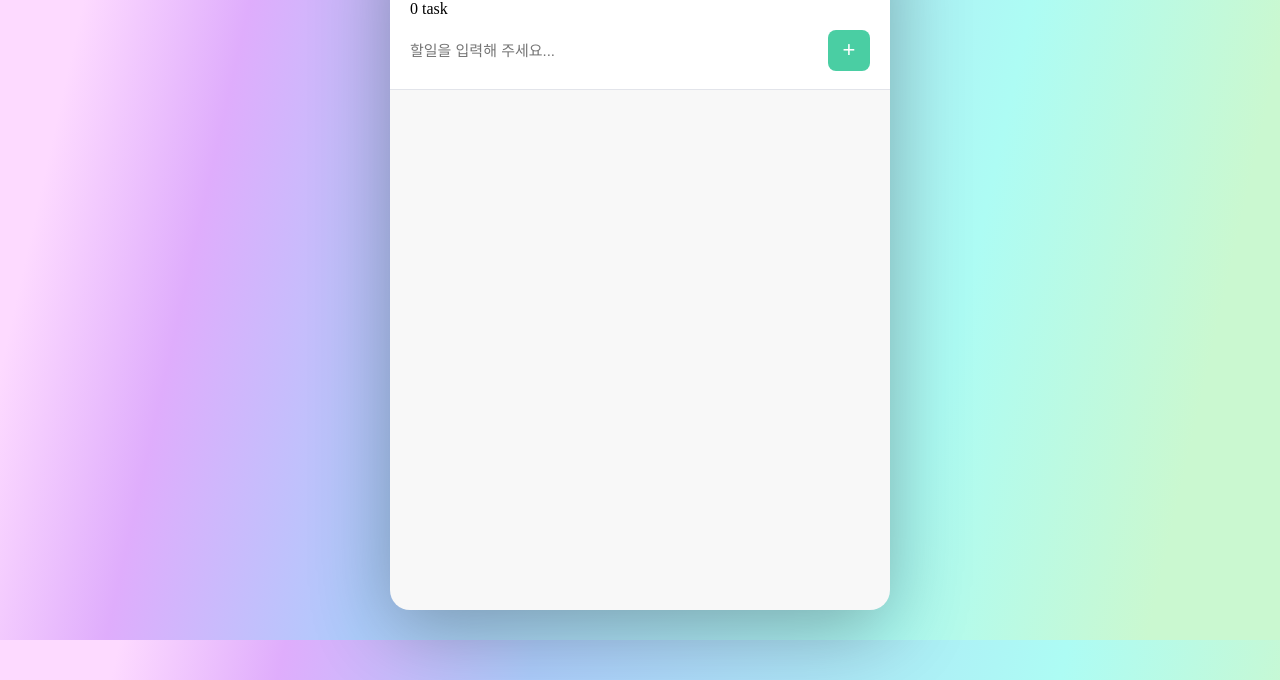
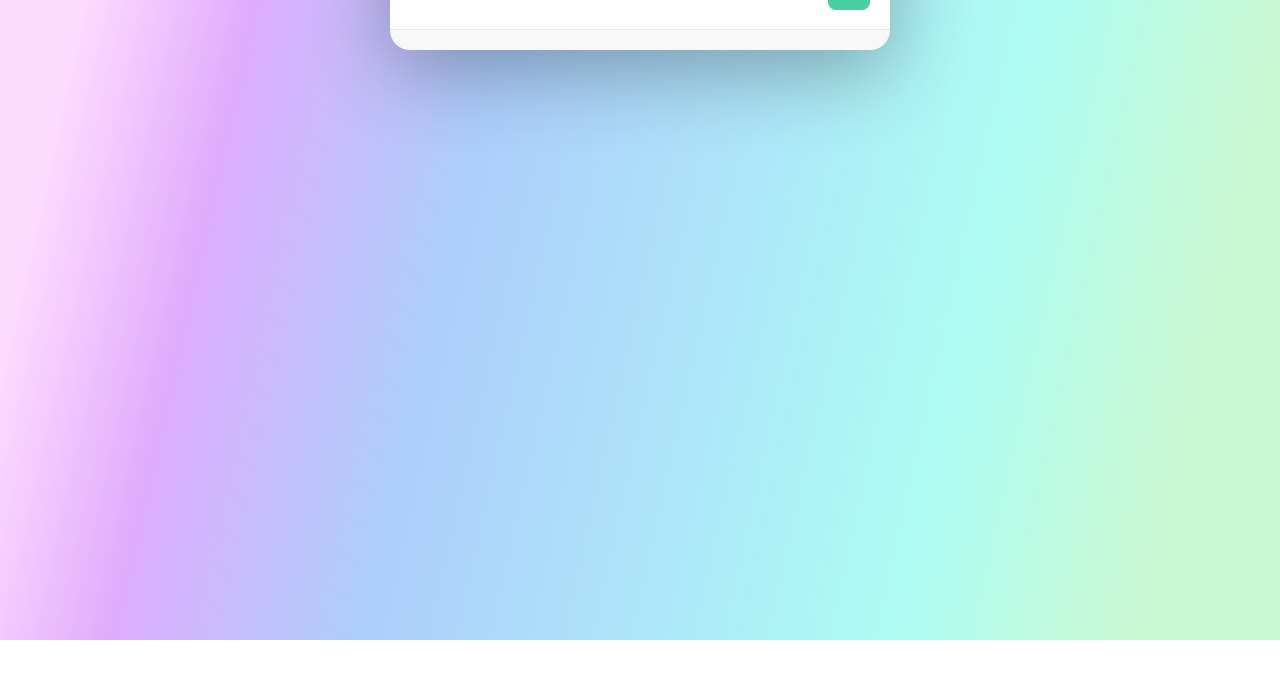
Before and after one commit to mess97/todo, a plain HTML site: page index.html in a window 1280 px wide. Shown: the part 160-840 px from the top of the page. After the commit the page ends 800 px from the top, so only its background shows below. Drawn offline with Linux system fonts and the light colour scheme.

Commit message:
Add files via upload

```diff
--- a/style/main.css
+++ b/style/main.css
@@ -34,11 +34,14 @@ ul{
 
 
 .todo-section{
-    margin: 70px 10px;
+    margin: 10px 10px 10px 10px;
     box-sizing: border-box;
     box-shadow: 0 20px 80px rgb(0 0 0 / 30%);
     width: 100%;
-    height: 700px;
+    height: 100%;
+    max-height: 700px;
+    min-height: 200px;
+
     max-width: 500px;
     min-width: 280px;
     background-color: rgb(248, 248, 248);
@@ -86,11 +89,15 @@ ul{
 
 
 .todo-submit-button {
+    display: flex;
+    align-items: center;
+    justify-content: center;
     outline: 0;
     border: none;
     background-color: #4acea3;
     color: #fff;
     width: 50px;
+    height: 40px;
     margin-right: 20px;
     font-size: 22px;
     border-radius: 8px;
@@ -109,7 +116,7 @@ ul{
 .task-item-box{
 padding: 0px;
    margin: 0px;
-max-height: 540px;
+
 overflow: scroll;
 }
 
```
